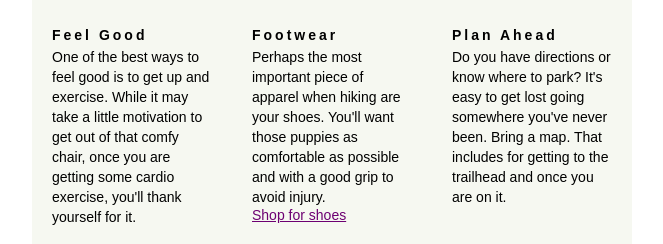
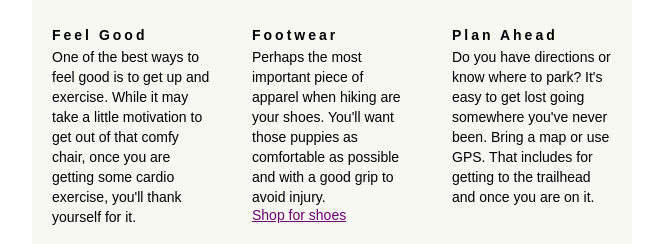
Before and after one commit to adfranks/custom-html-email-template, a plain HTML site: page index.html in a window 1280 px wide. Shown: the part 1637-1881 px from the top of the page, without its empty margins (308-971 px from the left). Drawn offline with Linux system fonts and the light colour scheme.

Commit message:
Update index.html

```diff
--- a/index.html
+++ b/index.html
@@ -357,7 +357,7 @@
                   <p class="text" style="Margin:0;padding-top:4px;padding-bottom:0;padding-right:0;padding-left:0;line-height:20px;" >Do you have
                   directions or know where to park?  It's easy to
                   get lost going somewhere you've never
-                  been.  Bring a map.  That includes for getting to the
+                  been.  Bring a map or use GPS.  That includes for getting to the
                   trailhead and once you are on it.</p>
                 </td>
               </tr>
```
